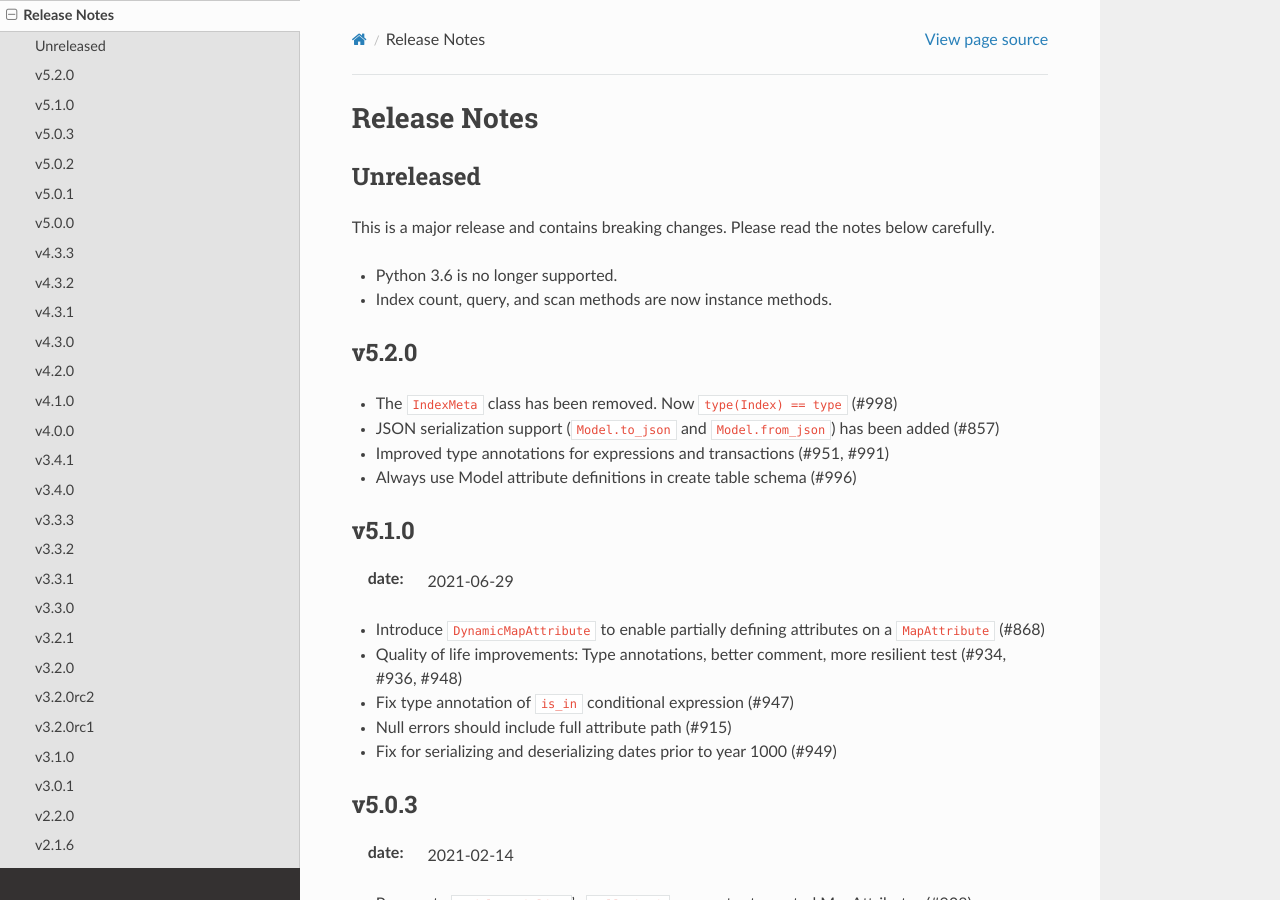
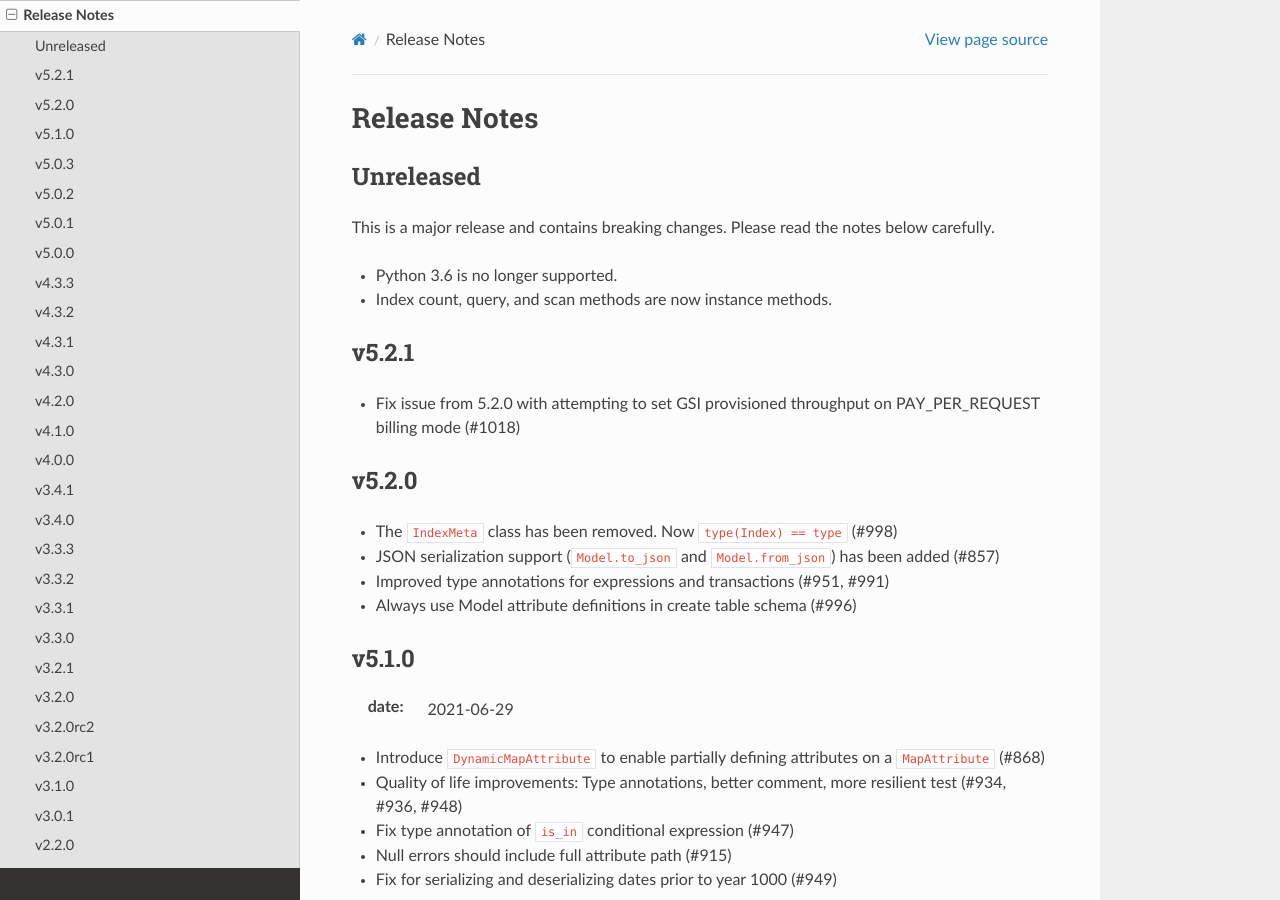
Before and after one commit to pynamodb/PynamoDB, a Sphinx documentation site: the page built from docs/release_notes.rst, in a window 1280 px wide and 900 px high. Built offline with Sphinx 7.4.7 and the Read the Docs theme 2.0.0, drawn with Linux system fonts in a browser that asks for light colours.

Commit message:
Add 5.2.1 release notes

```diff
--- a/docs/release_notes.rst
+++ b/docs/release_notes.rst
@@ -8,6 +8,11 @@ This is a major release and contains breaking changes. Please read the notes bel
 
 * Python 3.6 is no longer supported.
 * Index count, query, and scan methods are now instance methods.
+
+
+v5.2.1
+----------
+* Fix issue from 5.2.0 with attempting to set GSI provisioned throughput on PAY_PER_REQUEST billing mode (#1018)
 
 
 v5.2.0
```
